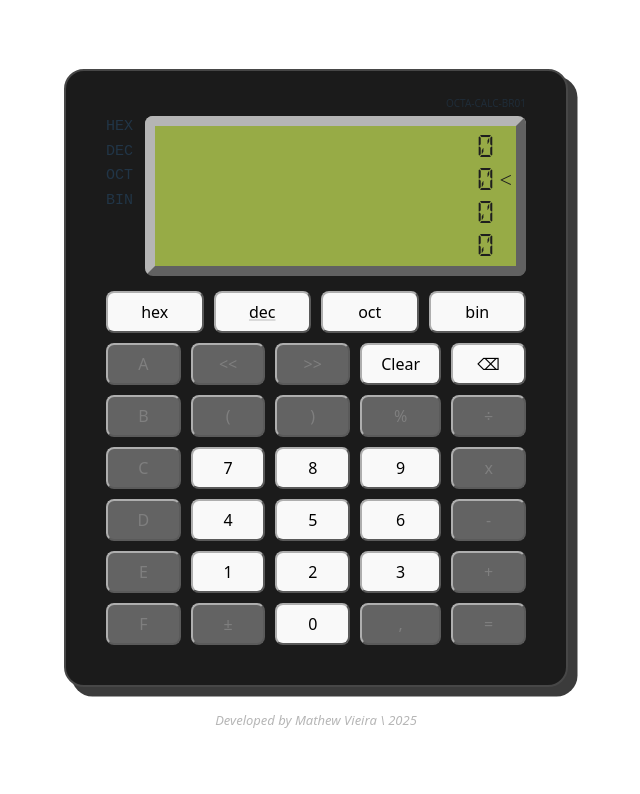
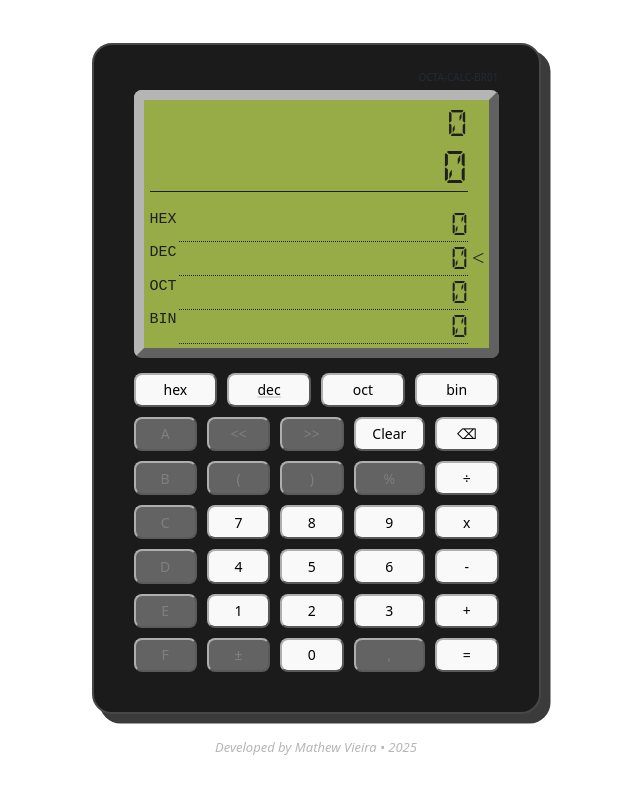
Before and after one commit to mathewvieira/octa-calc, a website built with Vite: page index.html in a window 1280 px wide. Shown: the whole page, without its empty margins (324-964 px from the left). Built offline with nearby package versions, Linux system fonts and the light colour scheme.

Commit message:
first commit

```diff
--- a/index.html
+++ b/index.html
@@ -1,17 +1,17 @@
-<!doctype html>
+<!DOCTYPE html>
 <html lang="en">
 
 <head>
-  <meta charset="UTF-8" />
-  <link rel="icon" type="image/svg+xml" href="/vite.svg" />
-  <meta name="viewport" content="width=device-width, initial-scale=1.0" />
+  <meta charset="UTF-8">
+  <link rel="icon" type="image/svg+xml" href="/vite.svg">
+  <meta name="viewport" content="width=device-width, initial-scale=1.0">
   <title>OctaCalc - Conversion Calculator 4 Developers</title>
 </head>
 
 <body>
   <main>
     <div id="app"></div>
-    <div id="copy">Developed by Mathew Vieira \ 2025</div>
+    <div id="copy">Developed by Mathew Vieira • 2025</div>
   </main>
   <script type="module" src="/src/main.ts"></script>
 </body>
--- a/src/main.ts
+++ b/src/main.ts
@@ -12,10 +12,16 @@ const app = document.querySelector<HTMLDivElement>('#app')!
 const modelNameDiv = createDiv('model-name')
 
 const displayDiv = createDiv('display')
-const displayReferencesDiv = createDiv('display-references')
 const displayScreenDiv = createDiv('display-screen')
 
+const screenCalculationsDiv = createDiv('screen-calculations')
 const screenBasesDiv = createDiv('screen-bases')
+
+const screenCalculationsSecondaryDiv = createDiv('screen-calculations-secondary')
+const screenCalculationsResultDiv = createDiv('screen-calculations-result')
+
+const screenBasesReferencesDiv = createDiv('screen-bases-references')
+const screenBasesResultsDiv = createDiv('screen-bases-results')
 const screenBasesCursorDiv = createDiv('screen-bases-cursor')
 
 const screenHexDiv = createDiv('screen-hex')
@@ -37,16 +43,22 @@ app.append(displayDiv)
 app.append(basesDiv)
 app.append(symbolsDiv)
 
-displayDiv.append(displayReferencesDiv)
 displayDiv.append(displayScreenDiv)
 
+displayScreenDiv.append(screenCalculationsDiv)
 displayScreenDiv.append(screenBasesDiv)
-displayScreenDiv.append(screenBasesCursorDiv)
 
-screenBasesDiv.append(screenHexDiv)
-screenBasesDiv.append(screenDecDiv)
-screenBasesDiv.append(screenOctDiv)
-screenBasesDiv.append(screenBinDiv)
+screenCalculationsDiv.append(screenCalculationsSecondaryDiv)
+screenCalculationsDiv.append(screenCalculationsResultDiv)
+
+screenBasesDiv.append(screenBasesReferencesDiv)
+screenBasesDiv.append(screenBasesResultsDiv)
+screenBasesDiv.append(screenBasesCursorDiv)
+
+screenBasesResultsDiv.append(screenHexDiv)
+screenBasesResultsDiv.append(screenDecDiv)
+screenBasesResultsDiv.append(screenOctDiv)
+screenBasesResultsDiv.append(screenBinDiv)
 
 basesDiv.append(baseHexButton)
 basesDiv.append(baseDecButton)
@@ -69,7 +81,10 @@ for (let symbol of symbols.flat()) {
 /* Estrutura -> Add. Informações */
 modelNameDiv.textContent = 'OCTA-CALC-BR01'
 
-displayReferencesDiv.innerHTML = `
+screenCalculationsSecondaryDiv.innerHTML = '0'
+screenCalculationsResultDiv.innerHTML = '0'
+
+screenBasesReferencesDiv.innerHTML = `
   <div>HEX</div>
   <div>DEC</div>
   <div>OCT</div>
@@ -108,10 +123,12 @@ const clearLastDigit = (key: string, baseSelected: HTMLDivElement) => {
 
   if (baseSelected.textContent!.length === 1) {
     baseSelected.textContent = '0'
+    screenCalculationsResultDiv.textContent = baseSelected.textContent
   }
 
   if (baseSelected.textContent !== '0') {
     baseSelected.textContent = baseSelected.textContent!.slice(0, -1)
+    screenCalculationsResultDiv.textContent = baseSelected.textContent
   }
 }
 
@@ -119,6 +136,9 @@ const clearAll = (key: string, fillWithZeros: boolean = true) => {
   if (key !== 'Clear') return
 
   const value = fillWithZeros ? '0' : ''
+
+  screenCalculationsSecondaryDiv.textContent = value
+  screenCalculationsResultDiv.textContent = value
 
   screenHexDiv.textContent = value
   screenDecDiv.textContent = value
@@ -129,7 +149,7 @@ const clearAll = (key: string, fillWithZeros: boolean = true) => {
 const setKeysLayout = (base: string = 'dec') => {
   const buttons = app.querySelectorAll('button')
 
-  let keysToDisable = new Set(['<<', '>>', '(', ')', '%', '±', ',', '÷', 'x', '-', '+', '='])
+  let keysToDisable = new Set(['<<', '>>', '(', ')', '%', '±', ','])
 
   if (base !== 'hex') ['A', 'B', 'C', 'D', 'E', 'F'].forEach(keysToDisable.add, keysToDisable)
   if (base === 'bin') ['2', '3', '4', '5', '6', '7', '8', '9'].forEach(keysToDisable.add, keysToDisable)
@@ -156,6 +176,14 @@ const isLetter = (key: string) => {
   return /^[A-F]$/.test(key)
 }
 
+const isOperation = (key: string) => {
+  return ['÷', 'x', '-', '+'].includes(key)
+}
+
+const isCalc = (key: string) => {
+  return key === '='
+}
+
 const isHexa = (base: string, key: string) => {
   return base === 'hex' && (isLetter(key) || isNumber(key))
 }
@@ -173,14 +201,54 @@ const isBinary = (base: string, key: string) => {
 }
 
 const writeScreen = (key: string, baseSelected: HTMLDivElement, base: string = 'dec') => {
+  if (isOperation(key) && screenCalculationsResultDiv.textContent !== '0') {
+    let expression = screenCalculationsSecondaryDiv.textContent
+
+    screenCalculationsSecondaryDiv.textContent = `
+      ${expression === '0' ? '' : expression}
+      ${screenCalculationsResultDiv.textContent} ${key}
+    `
+
+    screenCalculationsResultDiv.textContent = '0'
+    screenHexDiv.textContent = '0'
+    screenDecDiv.textContent = '0'
+    screenOctDiv.textContent = '0'
+    screenBinDiv.textContent = '0'
+
+    return
+  }
+
+  if (isCalc(key) && screenCalculationsSecondaryDiv.textContent !== '0') {
+    let expression = `
+      ${screenCalculationsSecondaryDiv.textContent}
+      ${screenCalculationsResultDiv.textContent}
+    `
+
+    expression = expression.replace('÷', '/').replace('x', '*')
+
+    // ! TO DO: eval to hex, oct, bin
+    const result = eval(expression)
+
+    screenCalculationsSecondaryDiv.textContent = '0'
+    screenCalculationsResultDiv.textContent = result
+    screenHexDiv.textContent = result
+    screenDecDiv.textContent = result
+    screenOctDiv.textContent = result
+    screenBinDiv.textContent = result
+
+    return
+  }
+
   if (isHexa(base, key) || isDecimal(base, key) || isOctal(base, key) || isBinary(base, key)) {
     if (baseSelected.textContent === '0') {
       baseSelected.textContent = key
+      screenCalculationsResultDiv.textContent = key
       return
     }
 
-    if (baseSelected.textContent!.length <= 18) {
+    if (baseSelected.textContent!.length < 12) {
       baseSelected.textContent += key
+      screenCalculationsResultDiv.textContent += key
     }
   }
 }
@@ -195,6 +263,7 @@ const changeBase = (key: string) => {
     baseSelected = basesDict[key][0]
     baseSelected.classList.add('active')
     screenBaseSelected = basesDict[key][1]
+    screenCalculationsResultDiv.textContent = screenBaseSelected.textContent
     setKeysLayout(baseSelected.textContent!)
   }
 }
--- a/src/style.css
+++ b/src/style.css
@@ -20,7 +20,7 @@
 
 * {
   scrollbar-width: auto;
-  scrollbar-color: #ffffff #97AB46;
+  scrollbar-color: rgba(0, 0, 0, 0.3) #97AB46;
 }
 
 *::-webkit-scrollbar {
@@ -32,7 +32,7 @@
 }
 
 *::-webkit-scrollbar-thumb {
-  background-color: #ffffff;
+  background-color: rgba(0, 0, 0, 0.3);
   border-radius: 10px;
   border: 3px solid #97AB46;
 }
@@ -58,7 +58,7 @@ body {
 
 #app {
   box-shadow: 8.5px 8.5px 0px 1px rgba(11, 11, 11, 0.8);
-  width: 420px;
+  width: 365px;
   padding: 25px 40px 40px;
   background-color: #1b1b1b;
   border: 2.5px solid rgb(71, 71, 71);
@@ -92,33 +92,61 @@ body {
   margin-bottom: 15px;
 }
 
-#display-references {
-  display: flex;
-  flex-direction: column;
-  row-gap: 2px;
-  width: 10%;
-  font-size: 15px;
-  font-family: monospace;
-}
-
 #display-screen {
-  display: flex;
-  width: 90%;
-  padding: 4px;
+  width: 100%;
+  padding: 4px 4px 4px 6px;
   background-color: #97AB46;
   border: 10px solid #b5b5b5;
   border-style: outset;
   border-radius: 8px;
   font-size: 22px;
   font-family: 'DSEG14-Classic-MINI', serif;
-  color: #1e1e1e;
+  color: hsl(0, 0%, 12%);
   text-align: end;
+  overflow-x: hidden;
+}
+
+#screen-calculations {
+  flex-direction: column;
+  width: 95%;
+  border-bottom: 1px solid;
+  font-size: 26px;
   overflow-x: scroll;
-  overflow-y: hidden;
+  margin-bottom: 1rem;
+}
+
+#screen-calculations-result {
+  font-size: 32px;
 }
 
 #screen-bases {
-  width: 95%;
+  display: flex;
+  justify-content: end;
+  width: 100%;
+}
+
+#screen-bases-references {
+  display: flex;
+  flex-direction: column;
+  justify-content: center;
+  width: 5%;
+  font-size: 15px;
+  font-family: monospace;
+}
+
+#screen-bases-references div {
+  height: 33.5px;
+}
+
+#screen-bases-results {
+  width: 90%;
+  overflow-x: scroll;
+  overflow-y: hidden;
+  margin-left: 12.5px;
+}
+
+#screen-bases-results>* {
+  border-bottom: 1px dotted;
 }
 
 #screen-bases-cursor {
@@ -136,13 +164,13 @@ body {
 }
 
 button {
-  padding: 0.5em 1.2em;
+  padding: 0.4em 1.2em;
   background-color: #636363;
   cursor: pointer;
   border: 2px solid rgb(174, 174, 174);
   border-style: outset;
   border-radius: 8px;
-  font-size: 1em;
+  font-size: 14px;
   font-family: inherit;
   font-weight: 500;
 }
```
